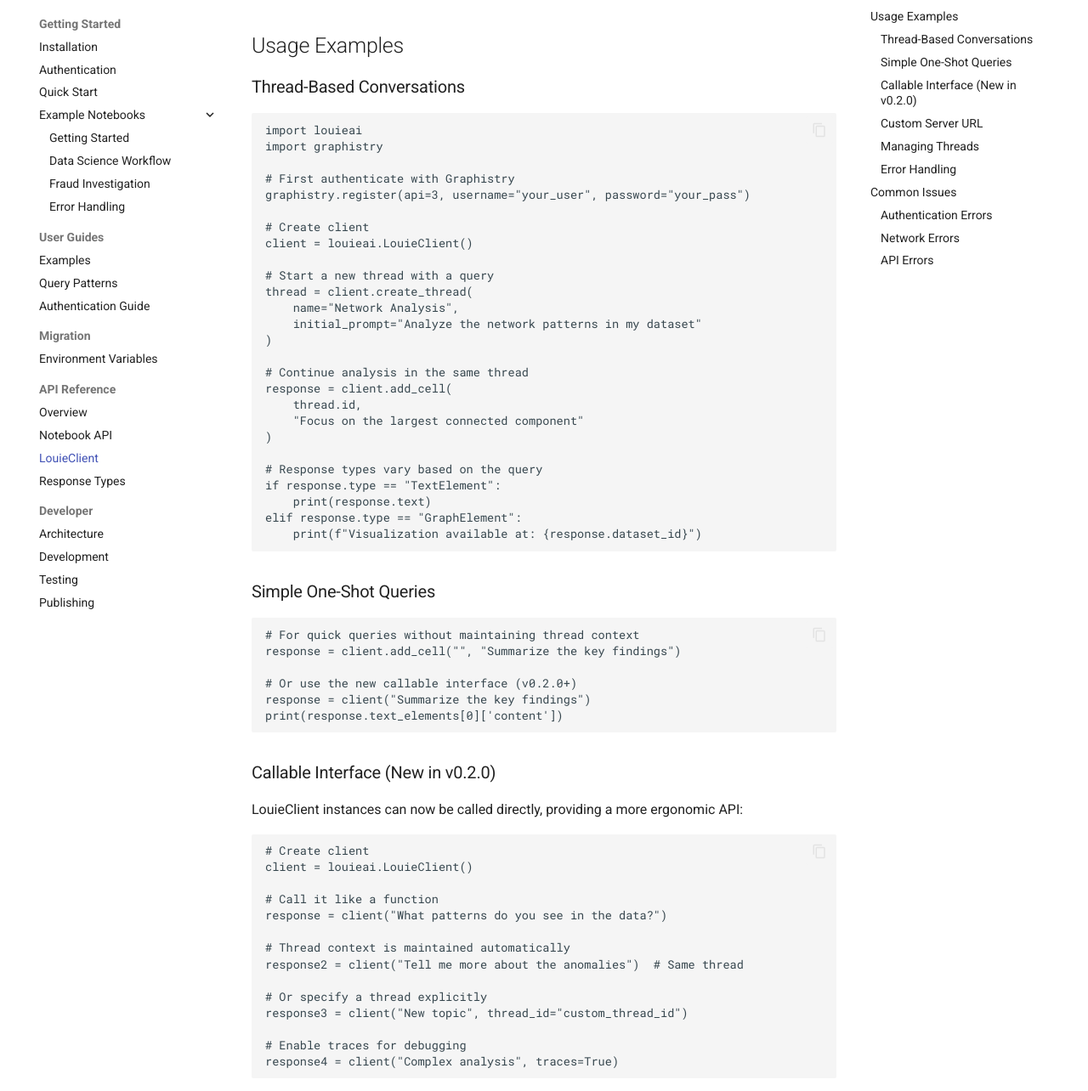
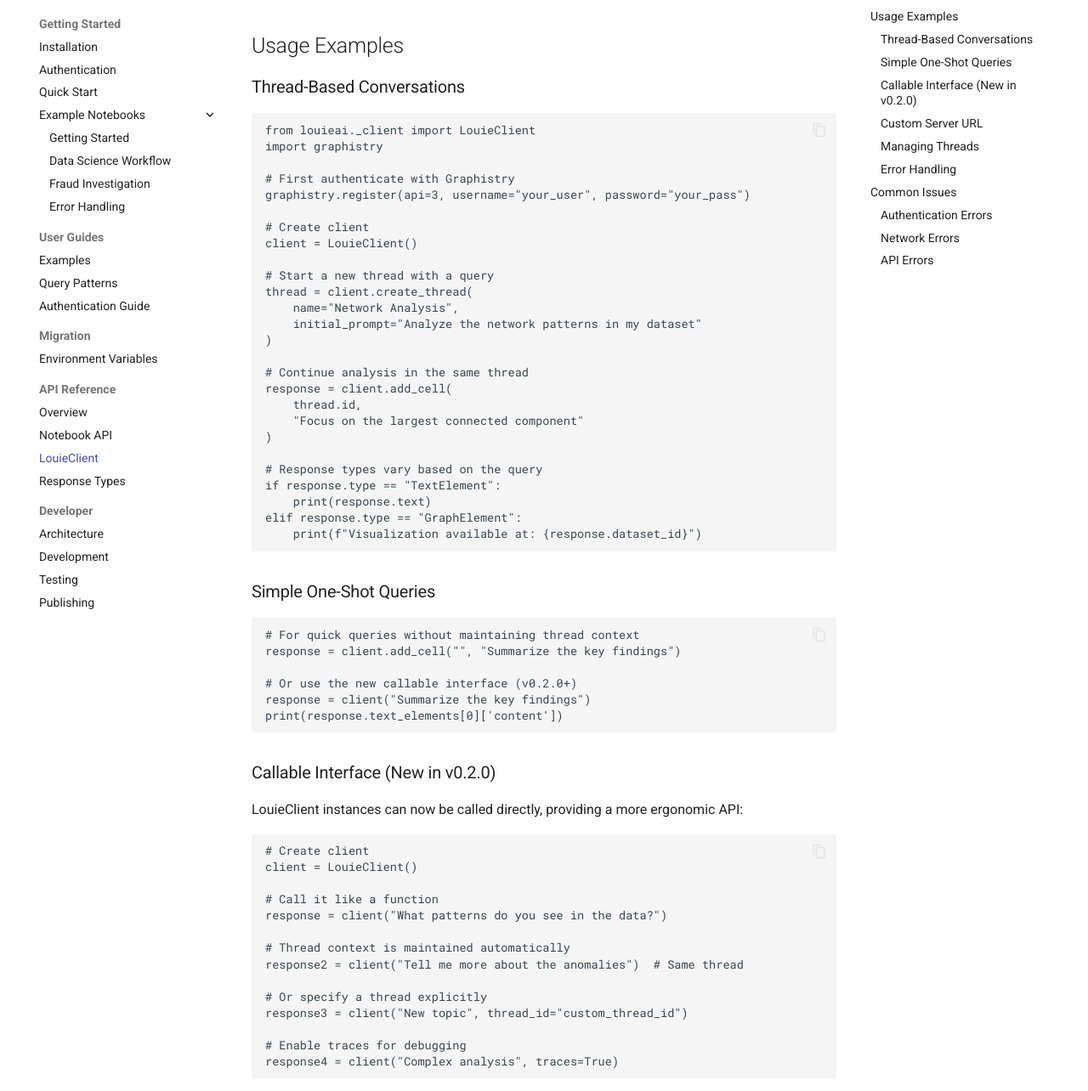
Before and after one commit to graphistry/louie-py, an MkDocs documentation site: the page built from docs/api/client.md, in a window 1280 px wide and 1400 px high, scrolled down 284 px, cut to the strip 116-1400 px from the top of the window. Shown: the whole strip at 85% size. Built offline with MkDocs 1.6.1 and Material for MkDocs 9.7.7, drawn with Linux system fonts in a browser that asks for light colours; comment, search, counter and statistics services are not loaded; some of the changed text lies outside the part shown.

Commit message:
fix: resolve documentation build errors
- Update notebook links to new location (getting-started/notebooks/)
- Fix LouieClient imports to use internal _client module
- Update all documentation to reflect new API structure
- Fix mkdocstrings reference to internal LouieClient class

````diff
--- a/docs/api/client.md
+++ b/docs/api/client.md
@@ -4,21 +4,21 @@
 
 ## API Documentation
 
-::: louieai.LouieClient
+::: louieai._client.LouieClient
 
 ## Usage Examples
 
 ### Thread-Based Conversations
 
 ```python
-import louieai
+from louieai._client import LouieClient
 import graphistry
 
 # First authenticate with Graphistry
 graphistry.register(api=3, username="your_user", password="your_pass")
 
 # Create client
-client = louieai.LouieClient()
+client = LouieClient()
 
 # Start a new thread with a query
 thread = client.create_thread(
@@ -56,7 +56,7 @@
 
 ```python
 # Create client
-client = louieai.LouieClient()
+client = LouieClient()
 
 # Call it like a function
 response = client("What patterns do you see in the data?")
@@ -75,7 +75,7 @@
 
 ```python
 # Use a different Louie.ai endpoint
-client = louieai.LouieClient(server_url="https://custom.louie.ai")
+client = LouieClient(server_url="https://custom.louie.ai")
 ```
 
 ### Managing Threads
````
Also changed, not shown: docs/api/notebook.md (+2 -2 lines), docs/getting-started/quick-start.md (+1 -1 lines), docs/guides/examples.md (+4 -4 lines), docs/index.md (+1 -1 lines).
